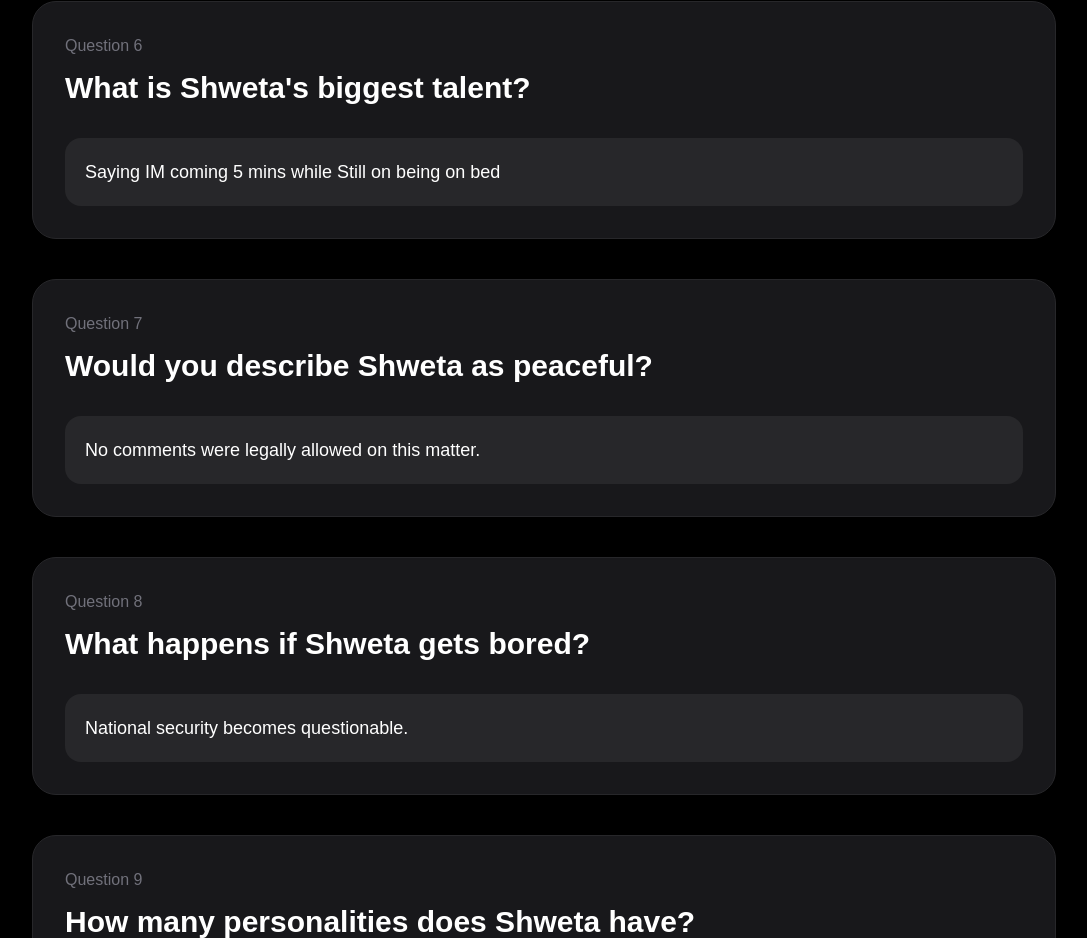
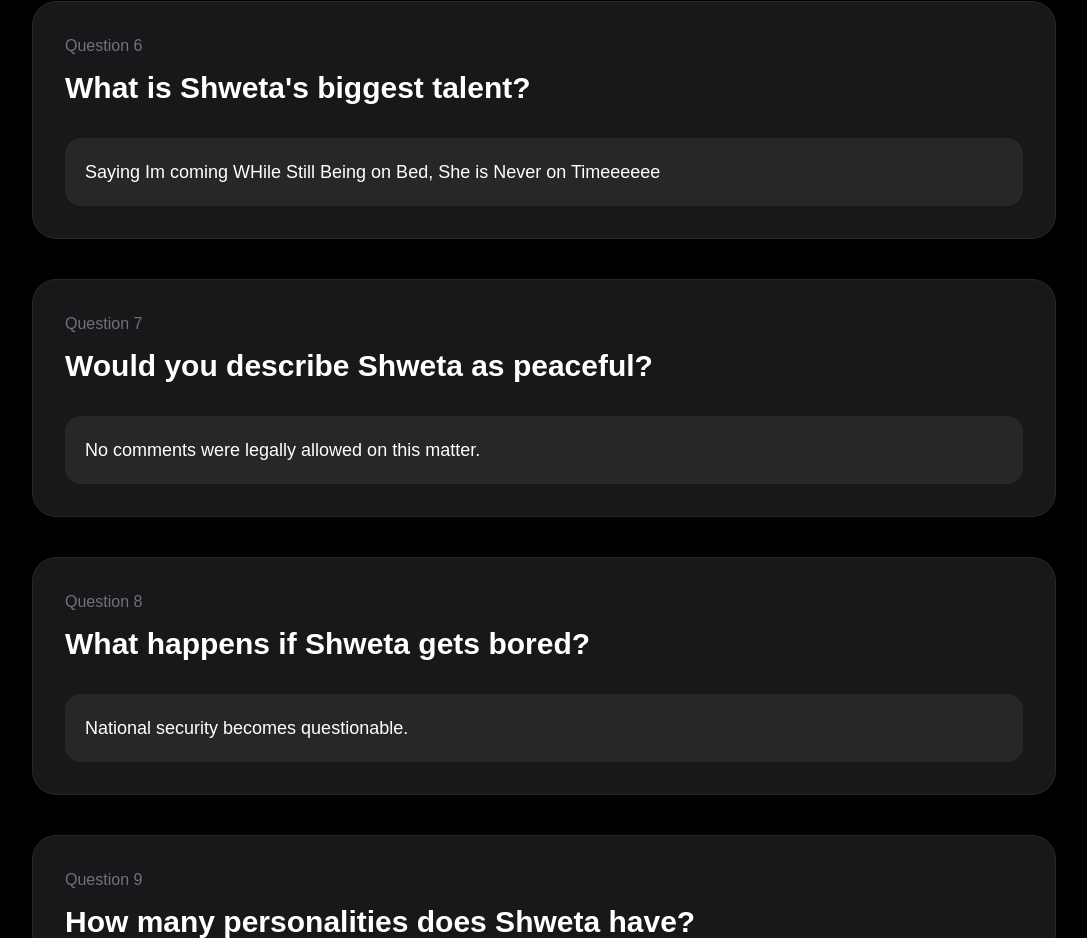
Before and after one commit to nakadiprithvi-cell/shweta-documentary, a Next.js app: page /investigation in a window 1280 px wide. Shown: the part 1629-2567 px from the top of the page, without its empty margins (96-1183 px from the left). Built offline with nearby package versions, Linux system fonts and the light colour scheme.

Commit message:
updated site

```diff
--- a/app/investigation/page.js
+++ b/app/investigation/page.js
@@ -24,7 +24,8 @@ export default function InvestigationPage() {
     },
     {
       q: "What is Shweta's biggest talent?",
-      correct: "Saying IM coming 5 mins while Still on being on bed",
+      correct:
+        "Saying Im coming WHile Still Being on Bed, She is Never on Timeeeeee",
     },
     {
       q: "Would you describe Shweta as peaceful?",
```
